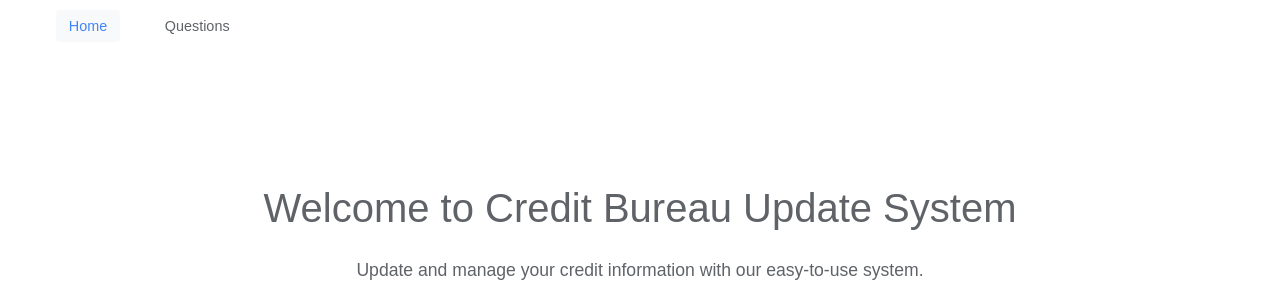
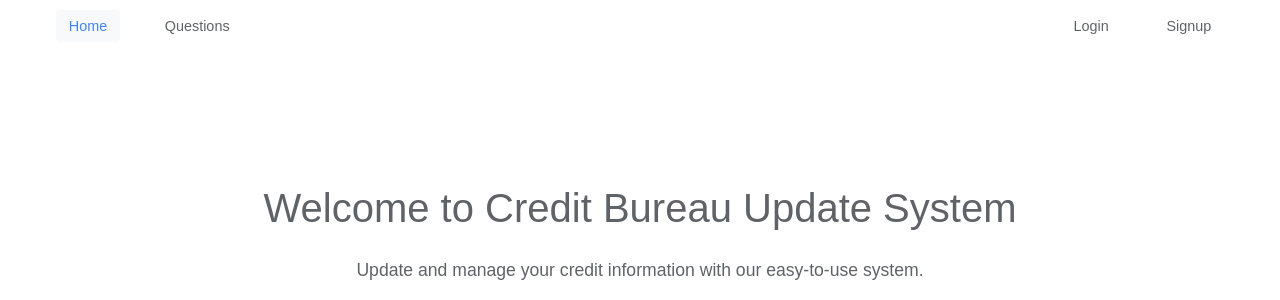
Before and after one commit to praseesh/Credit-Bureau-Update-System, a Django app: page / in a window 1280 px wide. Shown: the top 300 px of the page. Run offline with Django 5.2, Linux system fonts and the light colour scheme; parts of the project's set-up code (start-up, migrations or seed data) failed here and were passed over; some web fonts are replaced.

Commit message:
base updated

```diff
--- a/templates/base.html
+++ b/templates/base.html
@@ -44,6 +44,10 @@
         }
 
         nav {
+            display: flex;
+            justify-content: space-between;
+            align-items: center;
+            padding: 10px 20px;
             max-width: 1200px;
             margin: 0 auto;
             padding: 0.8rem 1rem;
@@ -153,9 +157,17 @@
 <body>
     <header>
         <nav>
-            <ul>
+            <ul class="nav-left">
                 <li><a href="{% url 'home' %}" class="nav-link">Home</a></li>
                 <li><a href="{% url 'questions_page' %}" class="nav-link">Questions</a></li>
+            </ul>
+            <ul class="nav-right">
+                {% if request.session.user_id %}
+                    <li><a href="{% url 'logout' %}" class="nav-link">Logout</a></li>
+                {% else %}
+                    <li><a href="{% url 'login' %}" class="nav-link">Login</a></li>
+                    <li><a href="{% url 'register' %}" class="nav-link">Signup</a></li>
+                {% endif %}
             </ul>
         </nav>
     </header>
```
